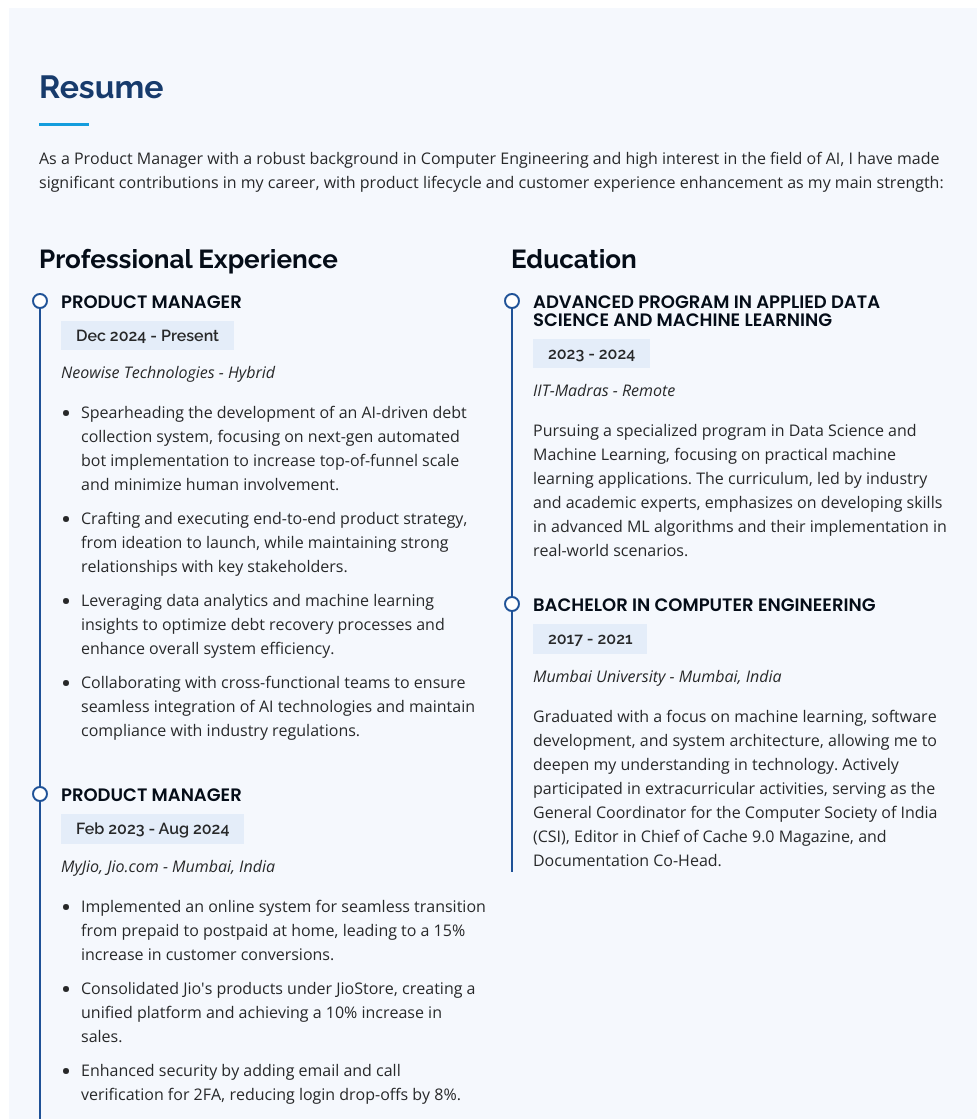
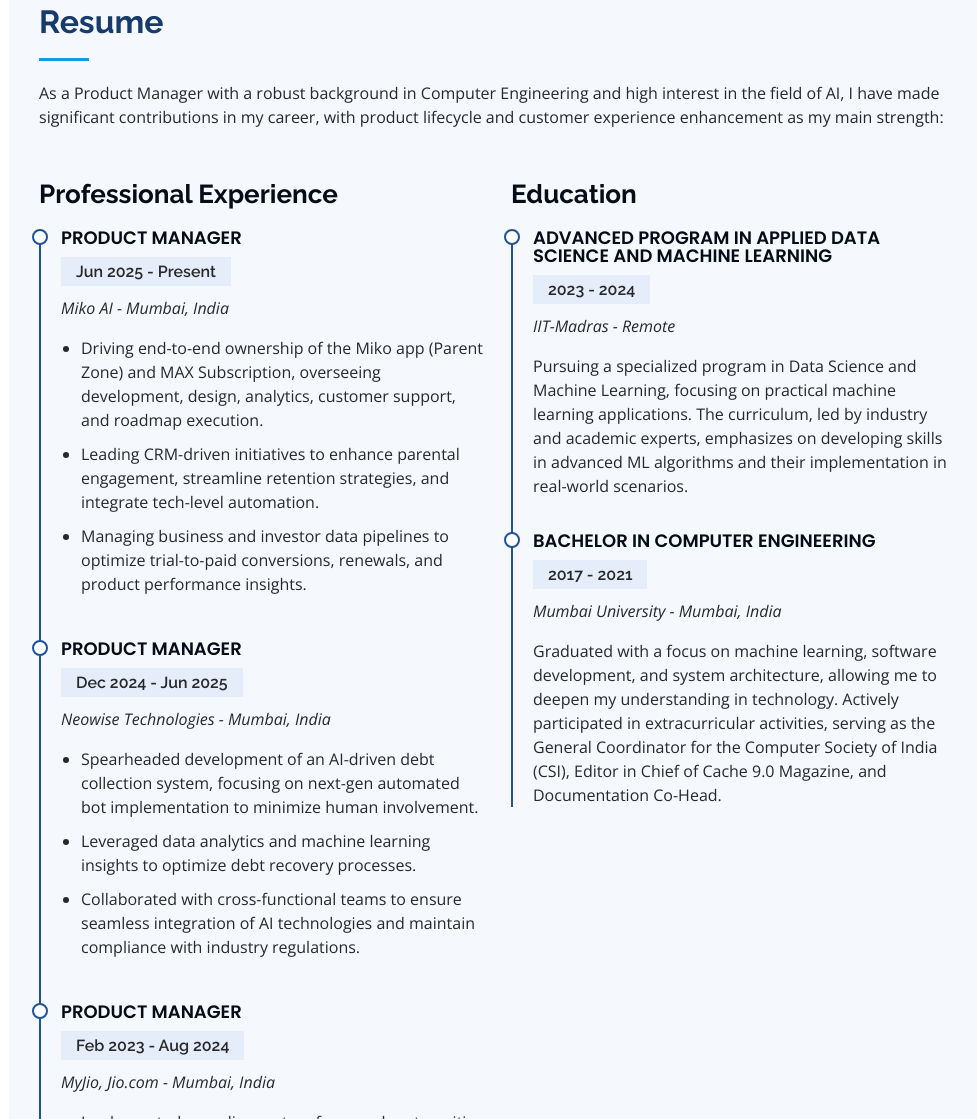
Before and after one commit to yuktalapsiya/yuktalapsiya.github.io, a plain HTML site: page index.html in a window 1280 px wide. Shown: the part 1424-2543 px from the top of the page, without its empty margins (291-1268 px from the left). Drawn offline with nearby package versions, Linux system fonts and the light colour scheme.

Commit message:
Update index.html
Added Professional Experience

```diff
--- a/index.html
+++ b/index.html
@@ -5,7 +5,7 @@
   <meta charset="utf-8">
   <meta content="width=device-width, initial-scale=1.0" name="viewport">
 
-  <title>Yukta Lapsiya | Product Manager @ Neowise</title>
+  <title>Yukta Lapsiya | Product Manager @ Miko</title>
   <meta content="" name="description">
   <meta content="" name="keywords">
 
@@ -87,7 +87,7 @@
           <div class="col-lg-8 pt-4 pt-lg-0 content" data-aos="fade-left">
             <h3>Product Manager</h3>
             <p class="fst-italic">
-              Revolutionizing telecom customer experience through AI-driven personalization, data analytics, and seamless omnichannel interactions
+              I enjoy the messy middle of product building — balancing ideas, feedback, constraints and people. At the heart of it, I just want to build products that people find value from and are easy to use.
             </p>
             <div class="row">
               <div class="col-lg-6">
@@ -105,9 +105,9 @@
                 </ul>
               </div>
             </div>
-            <p>
+<!--             <p>
               Results-driven Product Manager with expertise in digital solutions and AI integration, currently leading the development of an innovative AI-driven debt collection system at Neowise Technologies. Spearheading end-to-end product strategy, focusing on automated bot implementation to enhance efficiency and scale, while fostering key stakeholder relationships.
-            </p>
+            </p> -->
           </div>
         </div>
 
@@ -128,13 +128,22 @@
             <h3 class="resume-title">Professional Experience</h3>
             <div class="resume-item">
               <h4>Product Manager</h4>
-              <h5>Dec 2024 - Present</h5>
-              <p><em>Neowise Technologies - Hybrid</em></p>
+              <h5>Jun 2025 - Present</h5>
+              <p><em>Miko AI - Mumbai, India</em></p>
               <ul>
-                <li>Spearheading the development of an AI-driven debt collection system, focusing on next-gen automated bot implementation to increase top-of-funnel scale and minimize human involvement.</li>
-                <li>Crafting and executing end-to-end product strategy, from ideation to launch, while maintaining strong relationships with key stakeholders.</li>
-                <li>Leveraging data analytics and machine learning insights to optimize debt recovery processes and enhance overall system efficiency.</li>
-                <li>Collaborating with cross-functional teams to ensure seamless integration of AI technologies and maintain compliance with industry regulations.</li>
+                <li>Driving end-to-end ownership of the Miko app (Parent Zone) and MAX Subscription, overseeing development, design, analytics, customer support, and roadmap execution.</li>
+                <li>Leading CRM-driven initiatives to enhance parental engagement, streamline retention strategies, and integrate tech-level automation.</li>
+                <li>Managing business and investor data pipelines to optimize trial-to-paid conversions, renewals, and product performance insights.</li>
+              </ul>
+            </div>
+            <div class="resume-item">
+              <h4>Product Manager</h4>
+              <h5>Dec 2024 - Jun 2025</h5>
+              <p><em>Neowise Technologies - Mumbai, India</em></p>
+              <ul>
+                <li>Spearheaded development of an AI-driven debt collection system, focusing on next-gen automated bot implementation to minimize human involvement.</li>
+                <li>Leveraged data analytics and machine learning insights to optimize debt recovery processes.</li>
+                <li>Collaborated with cross-functional teams to ensure seamless integration of AI technologies and maintain compliance with industry regulations.</li>
               </ul>
             </div>
             <div class="resume-item">
@@ -153,7 +162,6 @@
               <p><em>Jio Platforms Limited - Mumbai, India</em></p>
               <ul>
                 <li>Led the MacOS Regression Team for Jio Events, overseeing the team's operations and ensuring the delivery of high-quality outputs.</li>
-                <li>Identified and established test requirements for manual testing, including validation and regression, and executed test cases to meet project goals and maintain product quality.</li>
                 <li>Managed the recruitment process for internal roles at Jio, successfully meeting hiring deadlines and ensuring the selection of highly qualified candidates.</li>
               </ul>
             </div>
```
